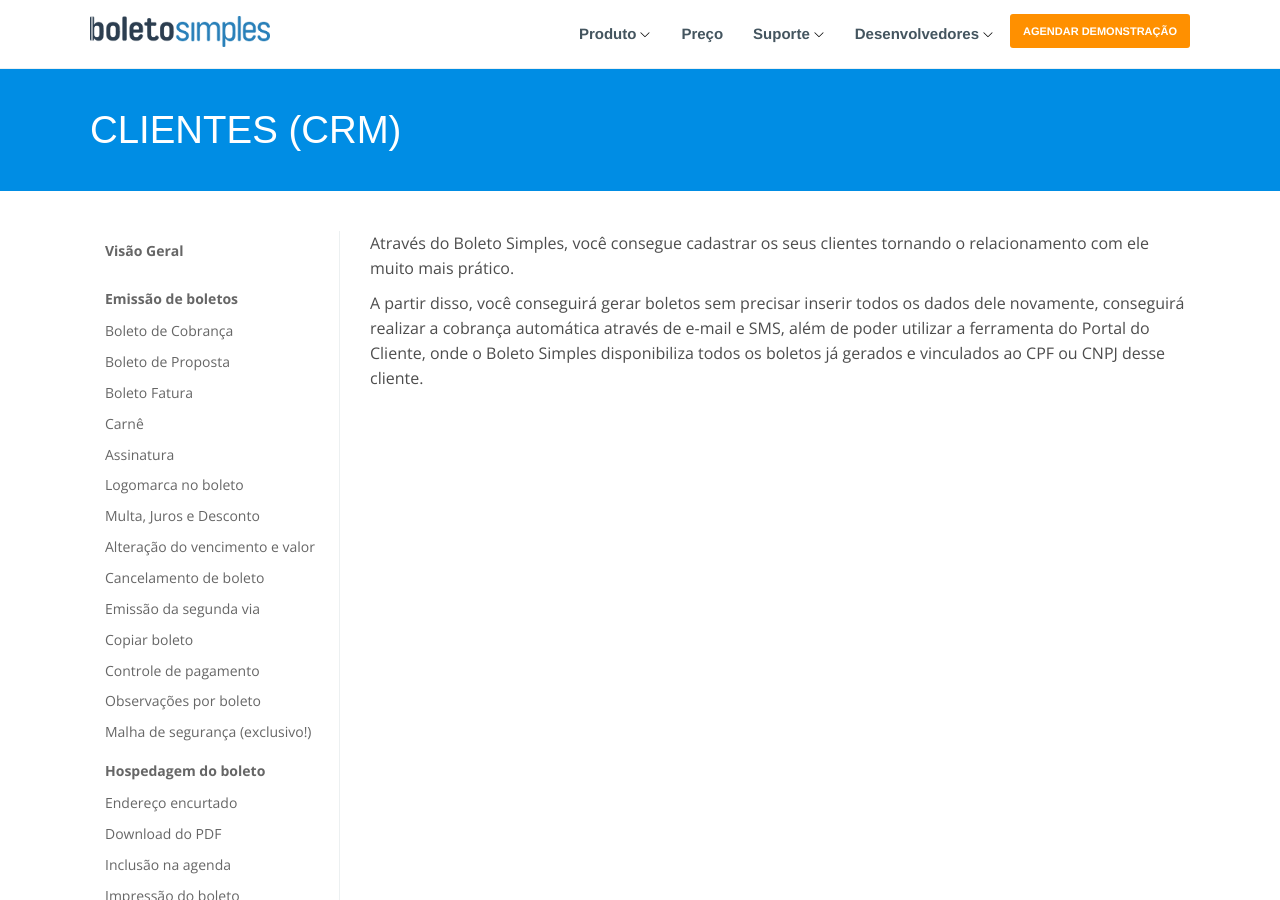
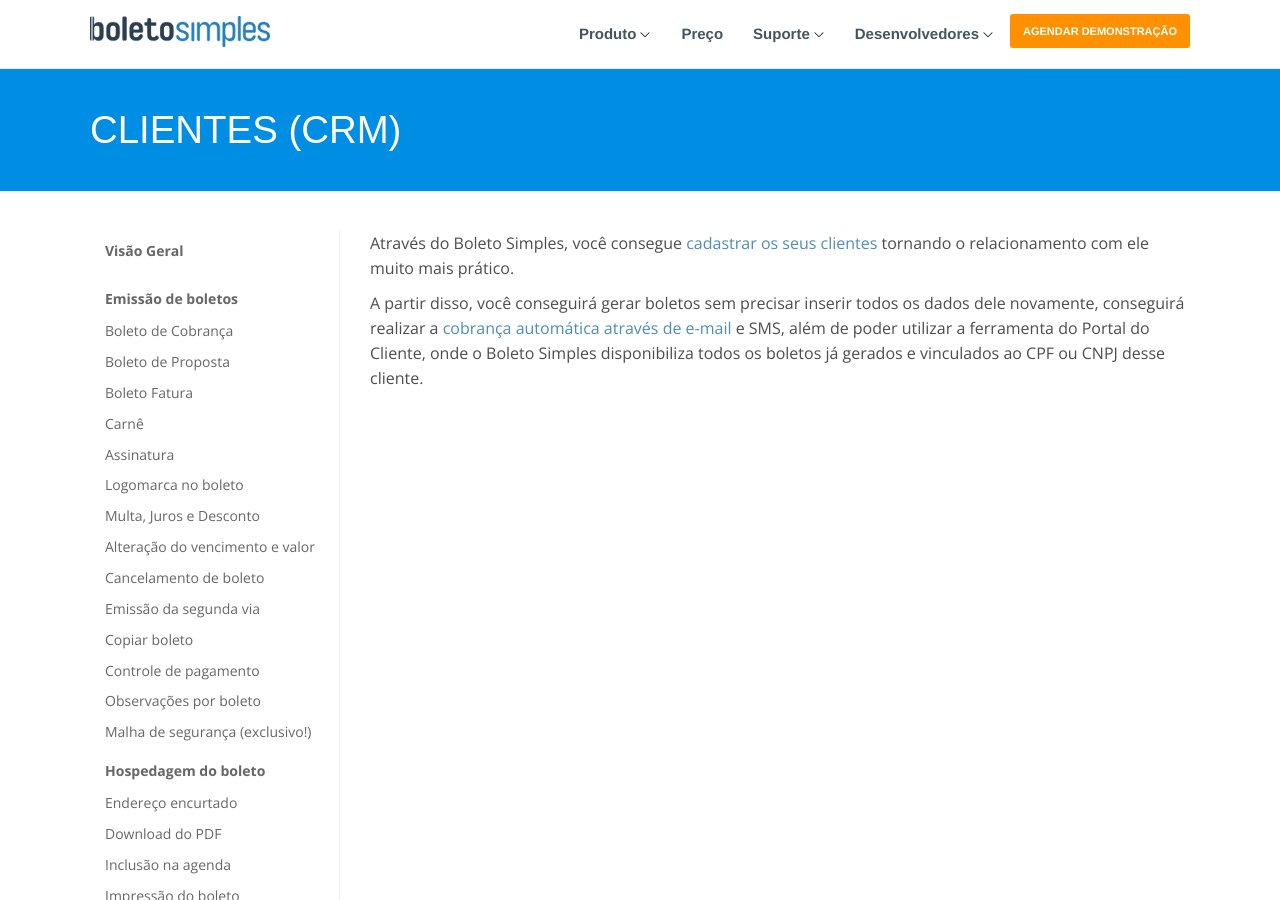
Before and after one commit to BoletoSimples/boletosimples-features, a Jekyll site: the page built from CRM.markdown, in a window 1280 px wide and 900 px high. Built offline with Jekyll 4.4.1, drawn with Linux system fonts in a browser that asks for light colours; some of the changed lines change nothing that is shown.

Commit message:
Updated Crm

```diff
--- a/CRM.markdown
+++ b/CRM.markdown
@@ -4,6 +4,6 @@
 position: 4
 ---
 
-Através do Boleto Simples, você consegue cadastrar os seus clientes tornando o relacionamento com ele muito mais prático.
+Através do Boleto Simples, você consegue [cadastrar os seus clientes](https://features.boletosimples.com.br/crm/cadastro-de-clientes/) tornando o relacionamento com ele muito mais prático.
 
-A partir disso, você conseguirá gerar boletos sem precisar inserir todos os dados dele novamente, conseguirá realizar a cobrança automática através de e-mail e SMS, além de poder utilizar a ferramenta do Portal do Cliente, onde o Boleto Simples disponibiliza todos os boletos já gerados e vinculados ao CPF ou CNPJ desse cliente.
+A partir disso, você conseguirá gerar boletos sem precisar inserir todos os dados dele novamente, conseguirá realizar a [cobrança automática através de e-mail](https://features.boletosimples.com.br/email/automacao-por-eventos/) e SMS, além de poder utilizar a ferramenta do Portal do Cliente, onde o Boleto Simples disponibiliza todos os boletos já gerados e vinculados ao CPF ou CNPJ desse cliente.
```
